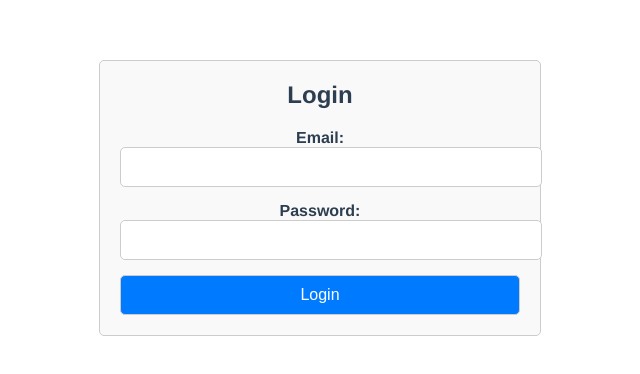
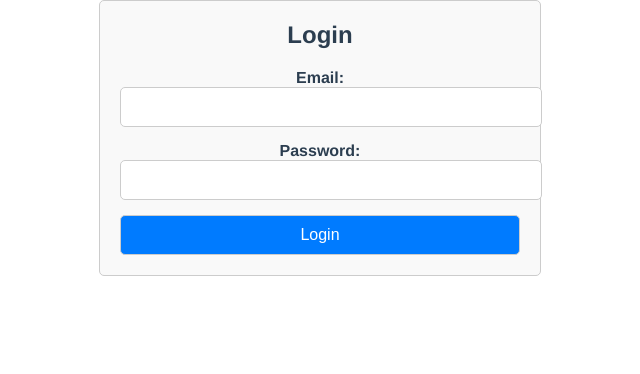
Before and after one commit to MatijaBojanic/social-app-front, a Vue app: page /login in a window 1280 px wide. Shown: the top 374 px of the page, without its empty margins (320-960 px from the left). Built offline with nearby package versions, Linux system fonts and the light colour scheme; no server answers.

Commit message:
App div now takes the whole screen space

```diff
--- a/src/App.vue
+++ b/src/App.vue
@@ -12,12 +12,19 @@ export default {
 
 
 <style>
+html, body, #app {
+  margin: 0;
+  padding: 0;
+  width: 100%;
+  height: 100%;
+  overflow: hidden; /* Prevents scrollbars if not necessary */
+}
+
 #app {
   font-family: Avenir, Helvetica, Arial, sans-serif;
   -webkit-font-smoothing: antialiased;
   -moz-osx-font-smoothing: grayscale;
   text-align: center;
   color: #2c3e50;
-  margin-top: 60px;
 }
 </style>
```
